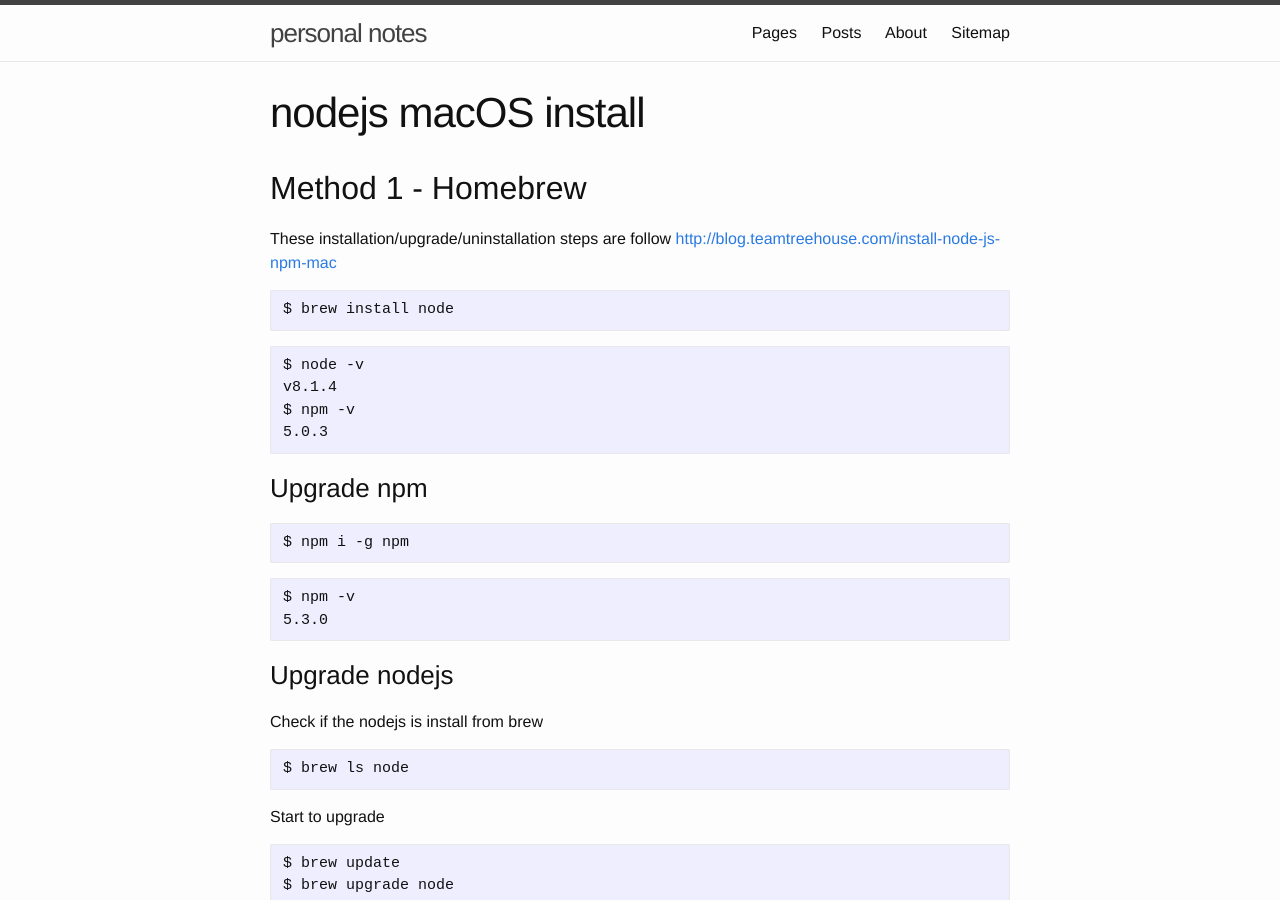
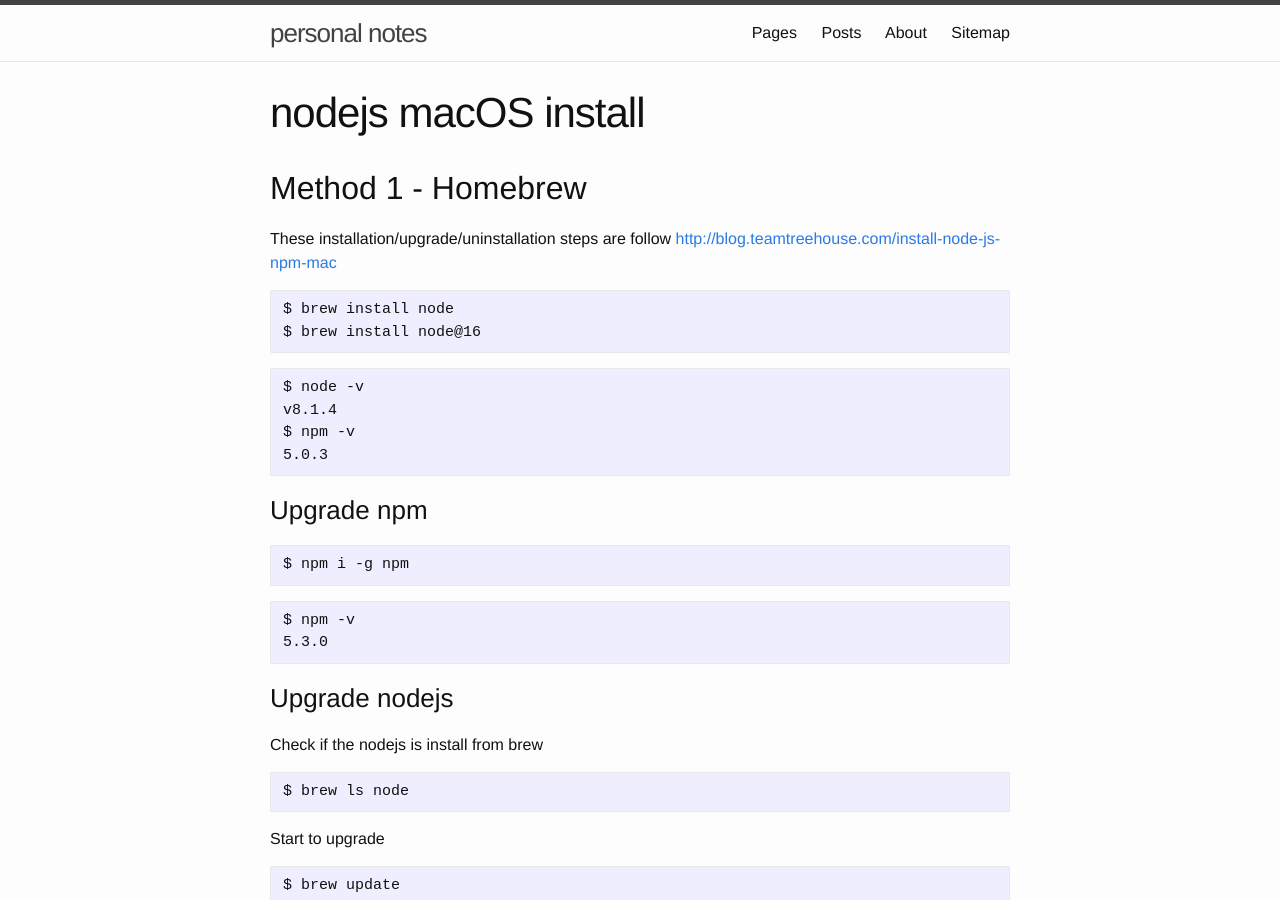
Before and after one commit to xx7y7xx/xx7y7xx.github.io, a Jekyll site: the page built from _pages/dev/nodejs/nodejs-macos-install.md, in a window 1280 px wide and 900 px high. Built offline with Jekyll 4.4.1, drawn with Linux system fonts in a browser that asks for light colours; comment, search, counter and statistics services are not loaded.

Commit message:
Update nodejs-macos-install.md

````diff
--- a/_pages/dev/nodejs/nodejs-macos-install.md
+++ b/_pages/dev/nodejs/nodejs-macos-install.md
@@ -10,6 +10,7 @@ These installation/upgrade/uninstallation steps are follow [http://blog.teamtree
 
 ```
 $ brew install node
+$ brew install node@16
 ```
 
 ```
````
